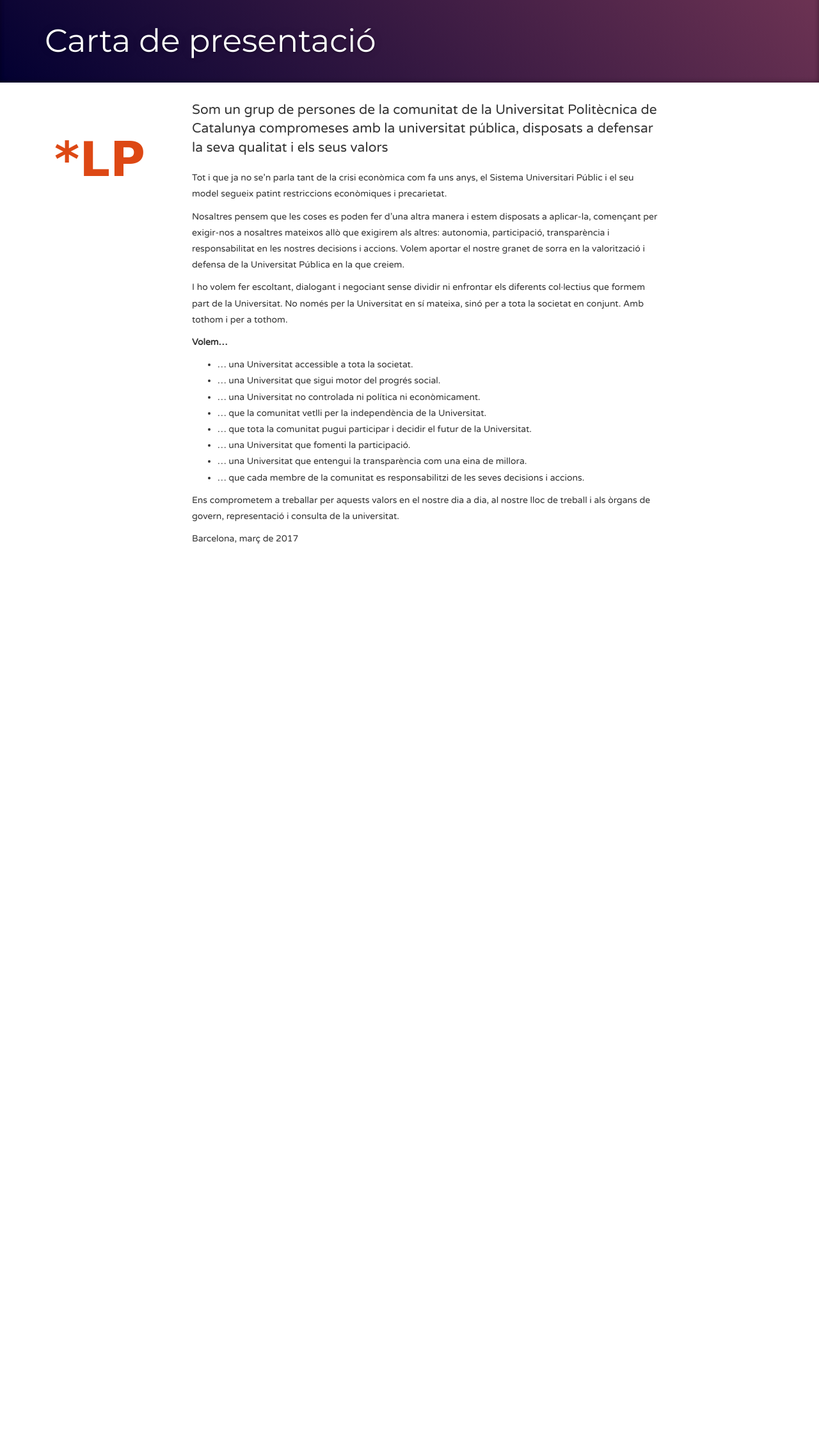
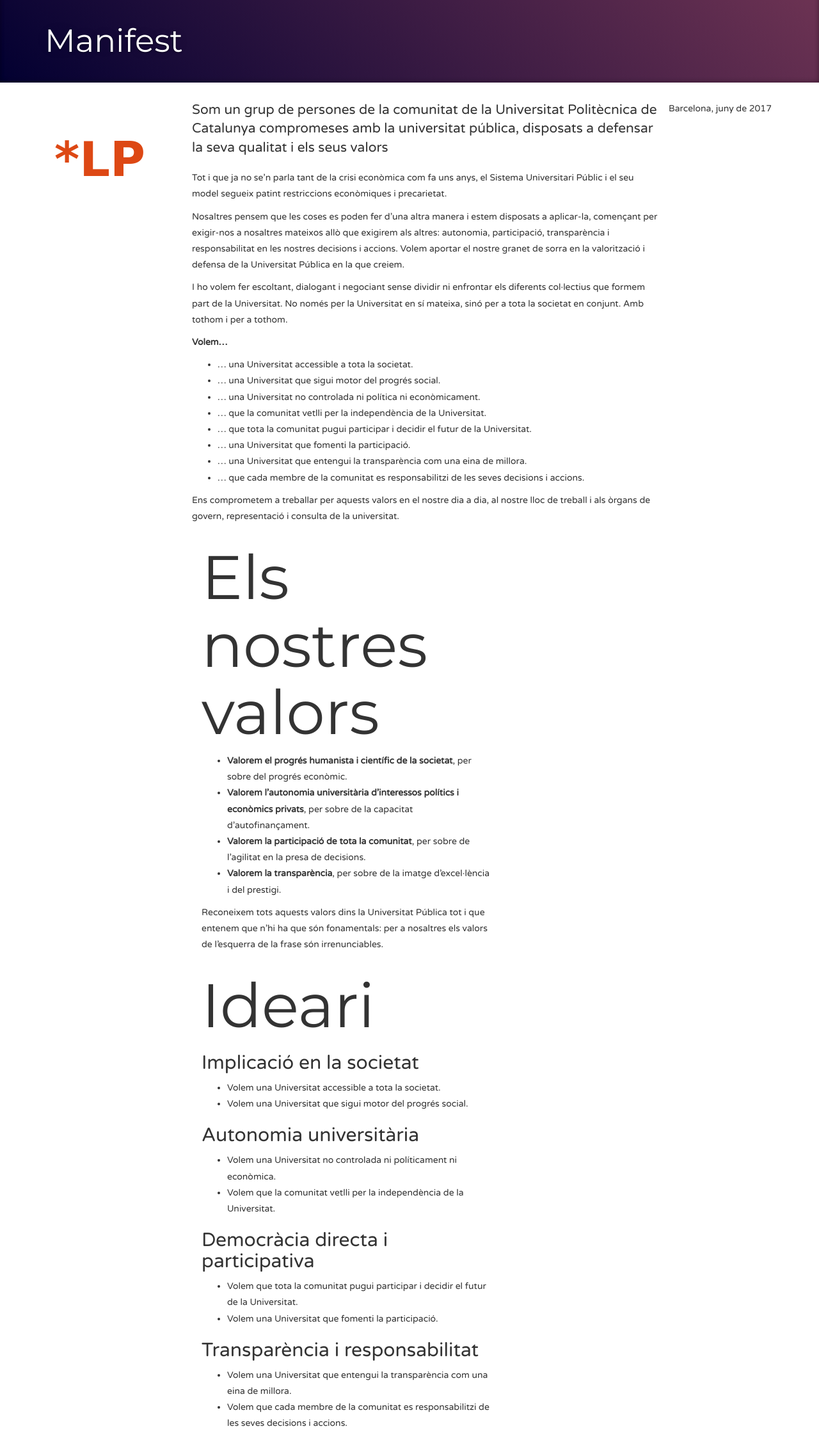
Before and after one commit to per-la-publica/web-per-la-publica, a PHP site: page /carta.php in a window 1280 px wide. Shown: the part 51-2326 px from the top of the page at 64% size. Before the commit the page ends 901 px from the top, so only its background shows below. Run offline with PHP 8.4, Linux system fonts and the light colour scheme.

Commit message:
Unificat text en presentacio
Ideari + Manifest en Presentacio

```diff
--- a/public/carta.php
+++ b/public/carta.php
@@ -1,5 +1,5 @@
 <?php
-$titol = 'Carta de presentació';
+$titol = 'Manifest';
 require('skeleton_header.php');
 ?>
 
@@ -37,7 +37,49 @@
 <p>Ens comprometem a treballar per aquests valors en el nostre dia a dia, al nostre lloc de treball i
 als òrgans de govern, representació i consulta de la universitat.</p>
 
-<p>Barcelona, març de 2017</p>
+<div class="col-md-8">
+<h1>Els nostres valors</h1>
+<ul id="valors">
+	<li><strong>Valorem el progrés humanista i científic de la societat</strong>, per sobre del progrés econòmic.</li>
+	<li><strong>Valorem l’autonomia universitària d’interessos polítics i econòmics privats</strong>, per sobre de la capacitat d’autofinançament.</li>
+	<li><strong>Valorem la participació de tota la comunitat</strong>, per sobre de l’agilitat en la presa de decisions.</li>
+	<li><strong>Valorem la transparència</strong>, per sobre de la imatge d’excel·lència i del prestigi.</li>
+</ul>
+
+<p>Reconeixem tots aquests valors dins la Universitat Pública tot i que entenem que n’hi ha que són fonamentals:
+per a nosaltres els valors de l’esquerra de la frase són irrenunciables.</p>
+
+</div>
+
+<div class="col-md-8">
+<h1>Ideari</h1>
+
+<h2>Implicació en la societat</h2>
+<ul>
+	<li>Volem una Universitat accessible a tota la societat.</li>
+	<li>Volem una Universitat que sigui motor del progrés social.</li>
+</ul>
+
+<h2>Autonomia universitària</h2>
+<ul>
+	<li>Volem una Universitat no controlada ni políticament ni econòmica.</li>
+	<li>Volem que la comunitat vetlli per la independència de la Universitat.</li>
+</ul>
+
+<h2>Democràcia directa i participativa</h2>
+<ul>
+	<li>Volem que tota la comunitat pugui participar i decidir el futur de la Universitat.</li>
+	<li>Volem una Universitat que fomenti la participació.</li>
+</ul>
+
+<h2>Transparència i responsabilitat</h2>
+<ul>
+	<li>Volem una Universitat que entengui la transparència com una eina de millora.</li>
+	<li>Volem que cada membre de la comunitat es responsabilitzi de les seves decisions i accions.</li>
+</ul>
+</div>
+</div>
+<p>Barcelona, juny de 2017</p>
 </div>
 
 
```
